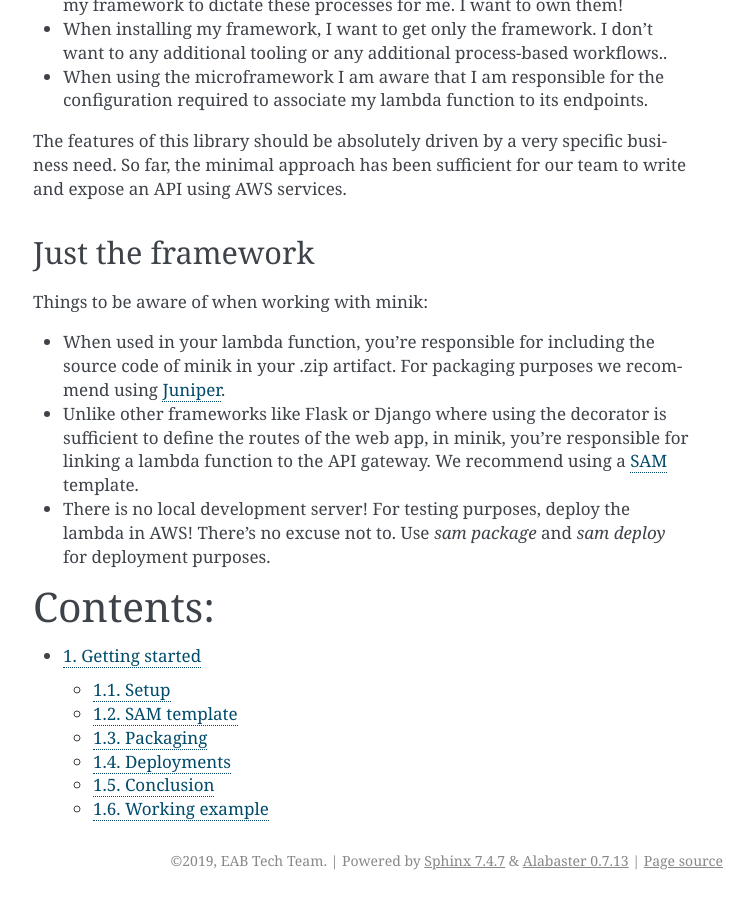
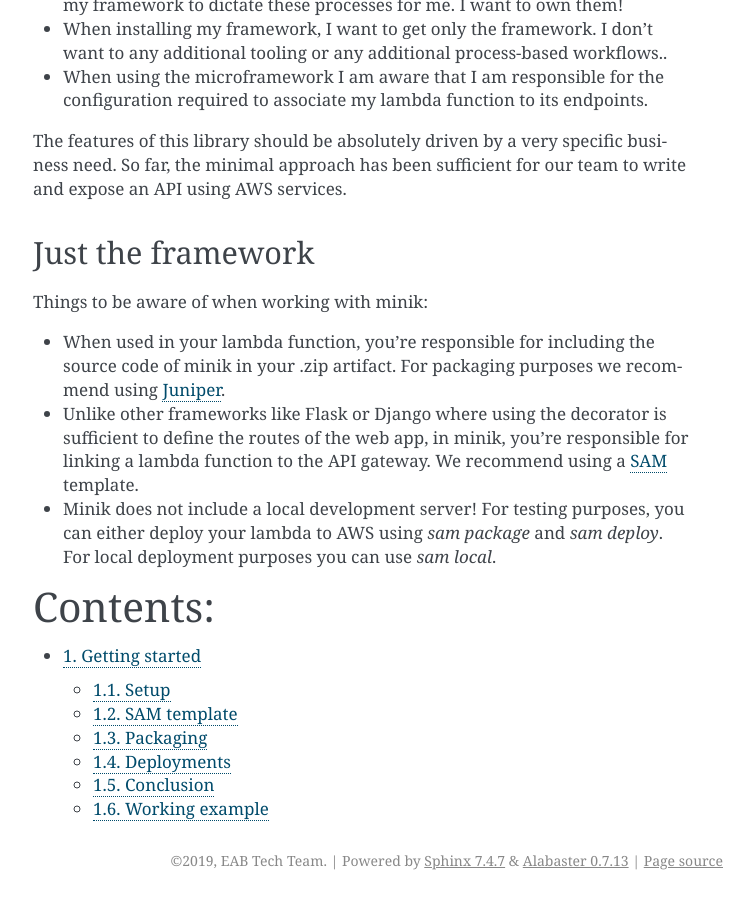
Before and after one commit to eabglobal/minik, a Sphinx documentation site: the page built from docs/index.rst, in a window 1280 px wide and 900 px high, scrolled down 2409 px. Shown: the whole window, without its empty margins (387-1141 px from the left). Built offline with Sphinx 7.4.7, drawn with Linux system fonts in a browser that asks for light colours.

Commit message:
Updating docs to make local dev more prominent

```diff
--- a/docs/index.rst
+++ b/docs/index.rst
@@ -138,9 +138,9 @@ Things to be aware of when working with minik:
   sufficient to define the routes of the web app, in minik, you’re responsible
   for linking a lambda function to the API gateway. We recommend using a
   `SAM`_ template.
-- There is no local development server! For testing purposes, deploy the lambda
-  in AWS! There's no excuse not to. Use `sam package` and `sam deploy` for deployment
-  purposes.
+- Minik does not include a local development server! For testing purposes, you can
+  either deploy your lambda to AWS using `sam package` and `sam deploy`. For local
+  deployment purposes you can use `sam local`.
 
 
 .. _SAM: https://github.com/awslabs/serverless-application-model
```
